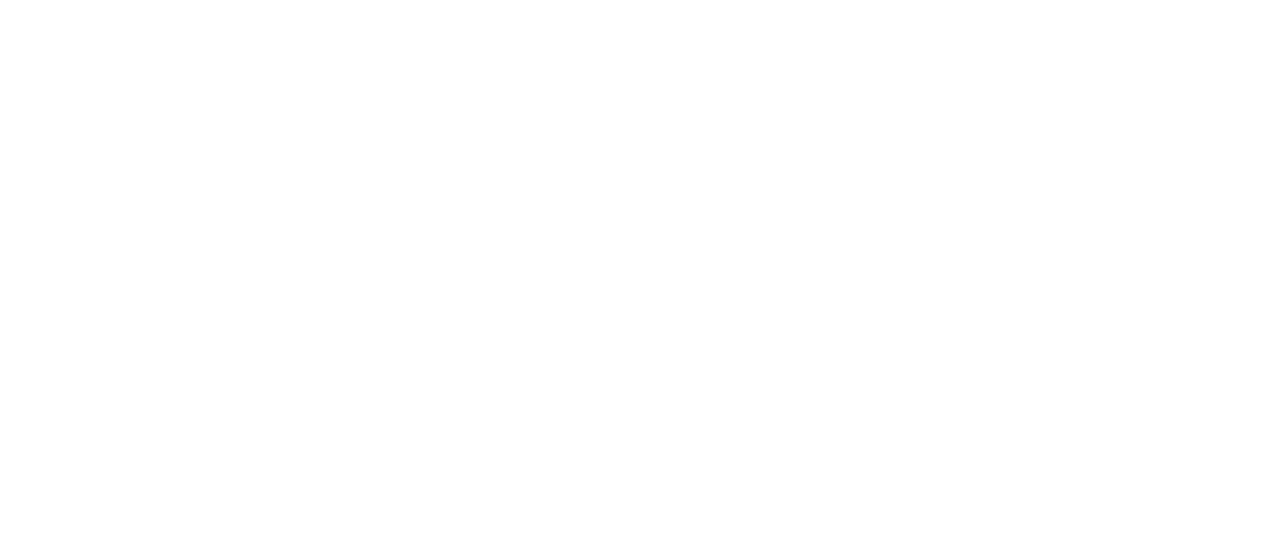
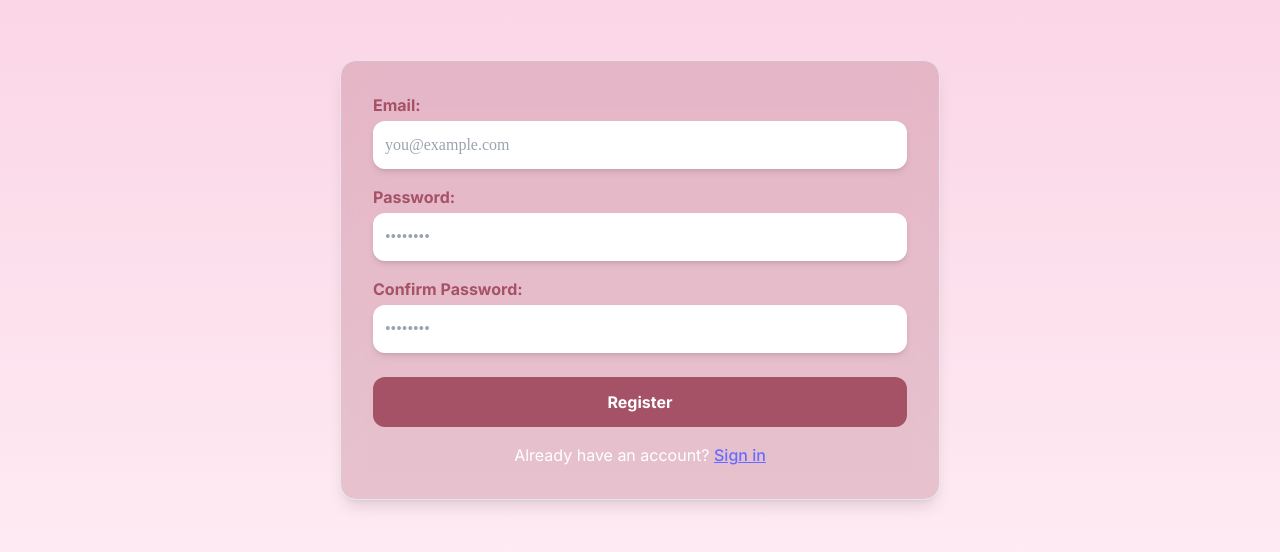
Before and after one commit to rimpleshrestha/skinmuse_frontend, a React (Vite) app: page /register in a window 1280 px wide. Before the commit this address had no page. Shown: the part 120-672 px from the top of the page. Built offline with nearby package versions, Linux system fonts and the light colour scheme; a web font is replaced by a local one.

Commit message:
routing to register page fixed

```diff
--- a/src/App.jsx
+++ b/src/App.jsx
@@ -1,17 +1,16 @@
 import { BrowserRouter as Router, Routes, Route } from "react-router-dom";
 import Homepage from "./pages/Homepage";
 import SignupPage from "./pages/SignupPage";
-// import SignupPage from "./pages/LoginPage";
-
-// assuming your login/signup is here
+import RegisterPage from "./pages/RegisterPage"; // ✅ Make sure this line exists
 
 function App() {
   return (
     <Router>
       <Routes>
         <Route path="/" element={<Homepage />} />
-        {/* <Route path="/signup" element={<SignupPage />} /> */}
         <Route path="/signup" element={<SignupPage />} />
+        <Route path="/register" element={<RegisterPage />} />{" "}
+        {/* ✅ Add this */}
       </Routes>
     </Router>
   );
--- a/src/pages/Homepage.jsx
+++ b/src/pages/Homepage.jsx
@@ -1,10 +1,13 @@
 import React from "react";
+import { useNavigate } from "react-router-dom"; // ⬅️ Added for navigation
 import SkinmuseLogo from "../assets/images/skinMuseLogo.png";
 import SkinmuseImage from "../assets/images/skinmuse_image.png";
 import StarIcon from "../assets/images/star_skinmuse.svg";
-import StarIcon1 from "../assets/images/star1_skinmuse.svg"; // ✅ New star image
+import StarIcon1 from "../assets/images/star1_skinmuse.svg";
 
 export default function Homepage() {
+  const navigate = useNavigate(); // ⬅️ Initialize navigate function
+
   return (
     <div className="w-screen h-screen bg-[#FFEDF5] font-kaisei overflow-x-hidden">
       <header
@@ -33,7 +36,6 @@
       <main className="flex justify-between items-center h-[calc(100vh-5rem)] px-12">
         {/* Left side with star and text */}
         <div className="flex flex-col items-start text-left max-w-xl relative">
-          {/* ⭐ Star Image above heading */}
           <img
             src={StarIcon}
             alt="Star Icon"
@@ -54,7 +56,6 @@
           <div className="w-full flex flex-col items-center relative">
             <div className="w-full h-[1px] bg-gray-500 opacity-70 mt-12"></div>
 
-            {/* ⭐ New star above "500 Happy Users", aligned right */}
             <img
               src={StarIcon1}
               alt="Star Icon"
@@ -72,7 +73,12 @@
             </p>
 
             <div className="w-full h-[1px] bg-gray-500 opacity-70"></div>
-            <button className="mt-9 px-6 py-2 rounded-full border-2 border-[#A55166] text-[#A55166] hover:bg-[#A55166] hover:text-white transition duration-300 font-inter font-bold">
+
+            {/* ⬇️ Sign Up Button with navigation */}
+            <button
+              onClick={() => navigate("/register")}
+              className="mt-9 px-6 py-2 rounded-full border-2 border-[#A55166] text-[#A55166] hover:bg-[#A55166] hover:text-white transition duration-300 font-inter font-bold"
+            >
               Sign Up Now!
             </button>
           </div>
@@ -82,7 +88,7 @@
         <img
           src={SkinmuseImage}
           alt="SkinMuse Illustration"
-          className="h-[400px] w-auto mr-12 "
+          className="h-[400px] w-auto mr-12"
         />
       </main>
     </div>
--- a/src/pages/RegisterPage.jsx
+++ b/src/pages/RegisterPage.jsx
@@ -1,37 +1,79 @@
+import { useState } from "react";
+import { Link } from "react-router-dom";
+
 const RegisterPage = () => {
+  const [email, setEmail] = useState("");
+  const [password, setPassword] = useState("");
+  const [confirmPassword, setConfirmPassword] = useState("");
+
+  const onSubmit = (e) => {
+    e.preventDefault();
+    if (password !== confirmPassword) {
+      alert("Passwords do not match");
+      return;
+    }
+    console.log("Email:", email);
+    console.log("Password:", password);
+    // Send register request here
+  };
+
   return (
     <div className="w-screen h-screen bg-gradient-to-b from-[#fad1e3] to-[#ff65aa]/10 flex items-center justify-center font-kaisei">
-      <div className="w-[600px] p-8 rounded-2xl shadow-lg  bg-opacity-25 backdrop-blur-md border bg-[#A55166]">
-        {/* Email Field */}
+      <form
+        onSubmit={onSubmit}
+        className="w-[600px] p-8 rounded-2xl shadow-lg bg-opacity-25 backdrop-blur-md border bg-[#A55166]"
+      >
         <div className="mb-4">
           <label className="block mb-1 text-[#A55166] font-bold font-inter">
             Email:
           </label>
           <input
             type="email"
-            placeholder="toffee@example.com"
-            className="w-full p-3 shadow-md rounded-xl  bg-white focus:outline-none "
+            placeholder="you@example.com"
+            value={email}
+            onChange={(e) => setEmail(e.target.value)}
+            className="w-full p-3 shadow-md rounded-xl bg-white focus:outline-none"
           />
         </div>
-        {/* mobile swtch ofof bhayo  */}
-        {/* Password Field */}
-        <div className="mb-6">
+        <div className="mb-4">
           <label className="block mb-1 text-[#A55166] font-bold font-inter">
             Password:
           </label>
           <input
             type="password"
             placeholder="••••••••"
-            className="w-full p-3 shadow-md rounded-xl  bg-white focus:outline-none "
+            value={password}
+            onChange={(e) => setPassword(e.target.value)}
+            className="w-full p-3 shadow-md rounded-xl bg-white focus:outline-none"
           />
         </div>
-
-        {/* Submit Button */}
-        <button className="w-full bg-[#A55166] text-white py-3 rounded-xl font-bold font-inter hover:bg-[#914257] transition">
-          Log In
+        <div className="mb-6">
+          <label className="block mb-1 text-[#A55166] font-bold font-inter">
+            Confirm Password:
+          </label>
+          <input
+            type="password"
+            placeholder="••••••••"
+            value={confirmPassword}
+            onChange={(e) => setConfirmPassword(e.target.value)}
+            className="w-full p-3 shadow-md rounded-xl bg-white focus:outline-none"
+          />
+        </div>
+        <button
+          type="submit"
+          className="w-full bg-[#A55166] text-white py-3 rounded-xl font-bold font-inter hover:bg-[#914257] transition"
+        >
+          Register
         </button>
-      </div>
+        <p className="text-white text-center mt-4 font-inter">
+          Already have an account?{" "}
+          <Link to="/signup" className="underline hover:text-[#ffd5eb]">
+            Sign in
+          </Link>
+        </p>
+      </form>
     </div>
   );
 };
-export default SignupPage;
+
+export default RegisterPage;
--- a/src/routers/AppRouter.jsx
+++ b/src/routers/AppRouter.jsx
@@ -2,6 +2,7 @@
 
 import Homepage from "../pages/Homepage";
 import SignupPage from "../pages/SignupPage";
+import RegisterPage from "../pages/RegisterPage"; // <-- import this
 import { Toaster } from "react-hot-toast";
 
 const AppRouter = () => (
@@ -10,6 +11,8 @@
       <Routes>
         <Route path="/" element={<Homepage />} />
         <Route path="/signup" element={<SignupPage />} />
+        <Route path="/register" element={<RegisterPage />} />{" "}
+        {/* <-- add this */}
       </Routes>
     </BrowserRouter>
     <Toaster />
```
